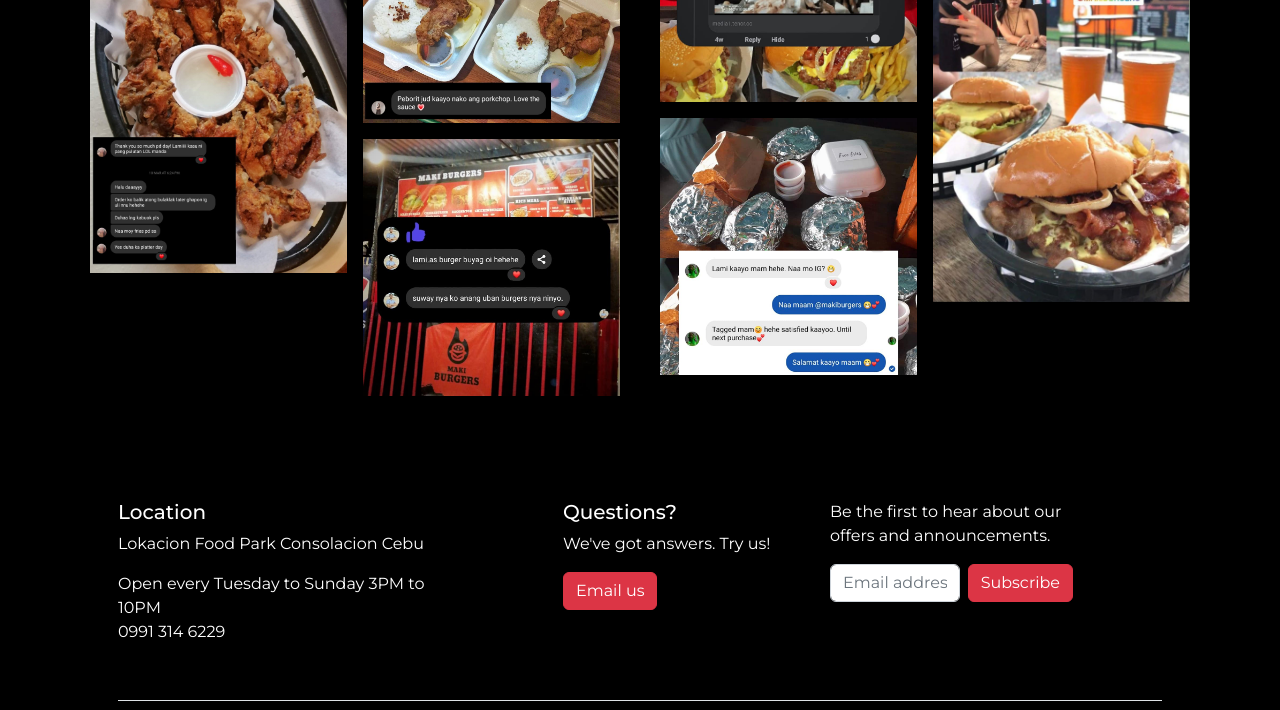
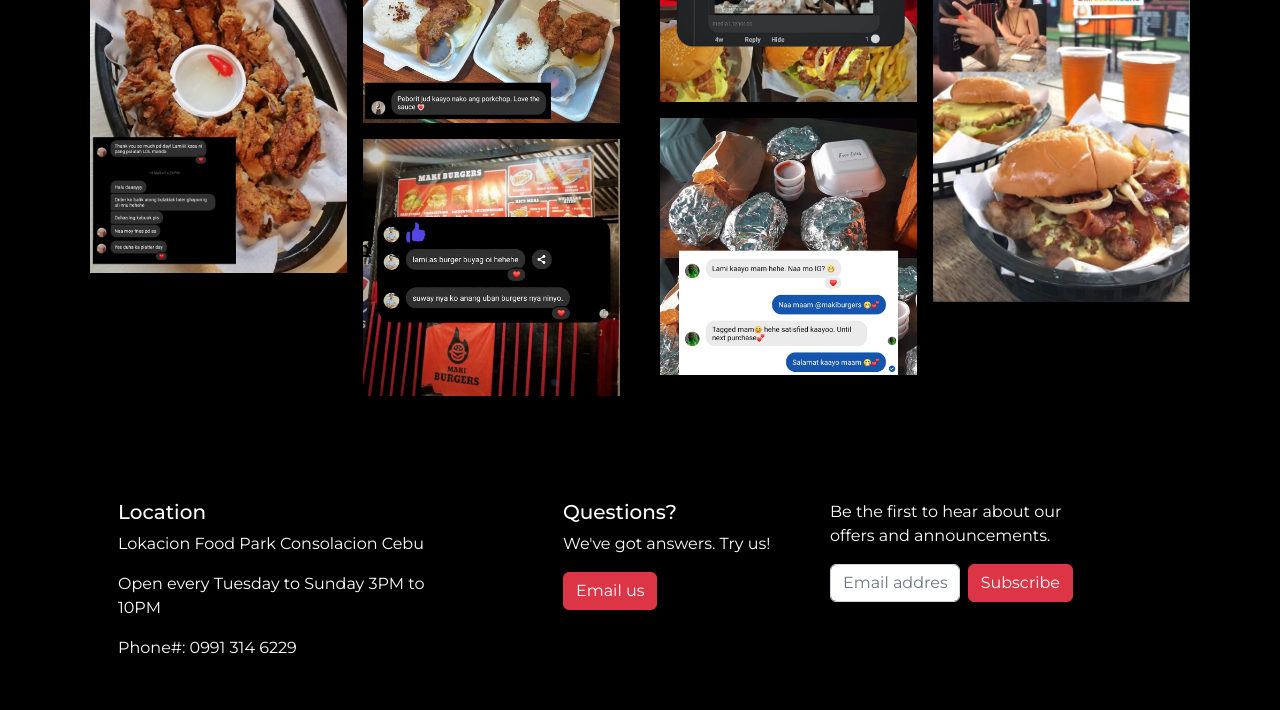
Before and after one commit to FranceJake/maki_burgers, a plain HTML site: page index.html in a window 1280 px wide. Shown: the part 1784-2494 px from the top of the page. Drawn offline with nearby package versions, Linux system fonts and the light colour scheme.

Commit message:
Update index.html

```diff
--- a/index.html
+++ b/index.html
@@ -259,8 +259,8 @@
             <div class="col-lg-4 col-md-6 col-sm-12 pb-3">
                 <h5>Location</h5>
                 <p> Lokacion Food Park Consolacion Cebu </p>
-                <p> Open every Tuesday to Sunday 3PM to 10PM <br>
-                0991 314 6229</p>
+                <p> Open every Tuesday to Sunday 3PM to 10PM </p>
+                <p> Phone#: 0991 314 6229 </p>
             </div>
 
 
```
